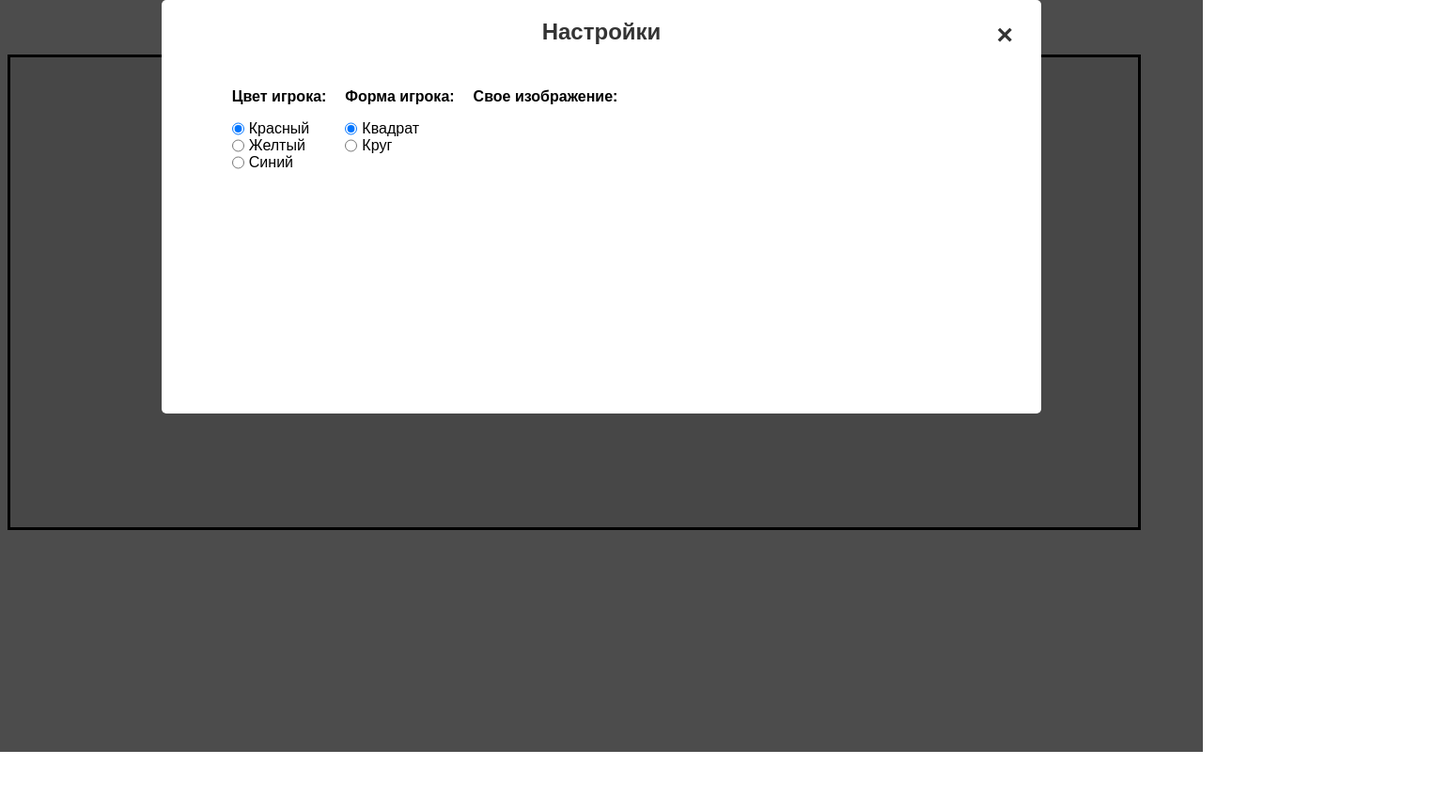
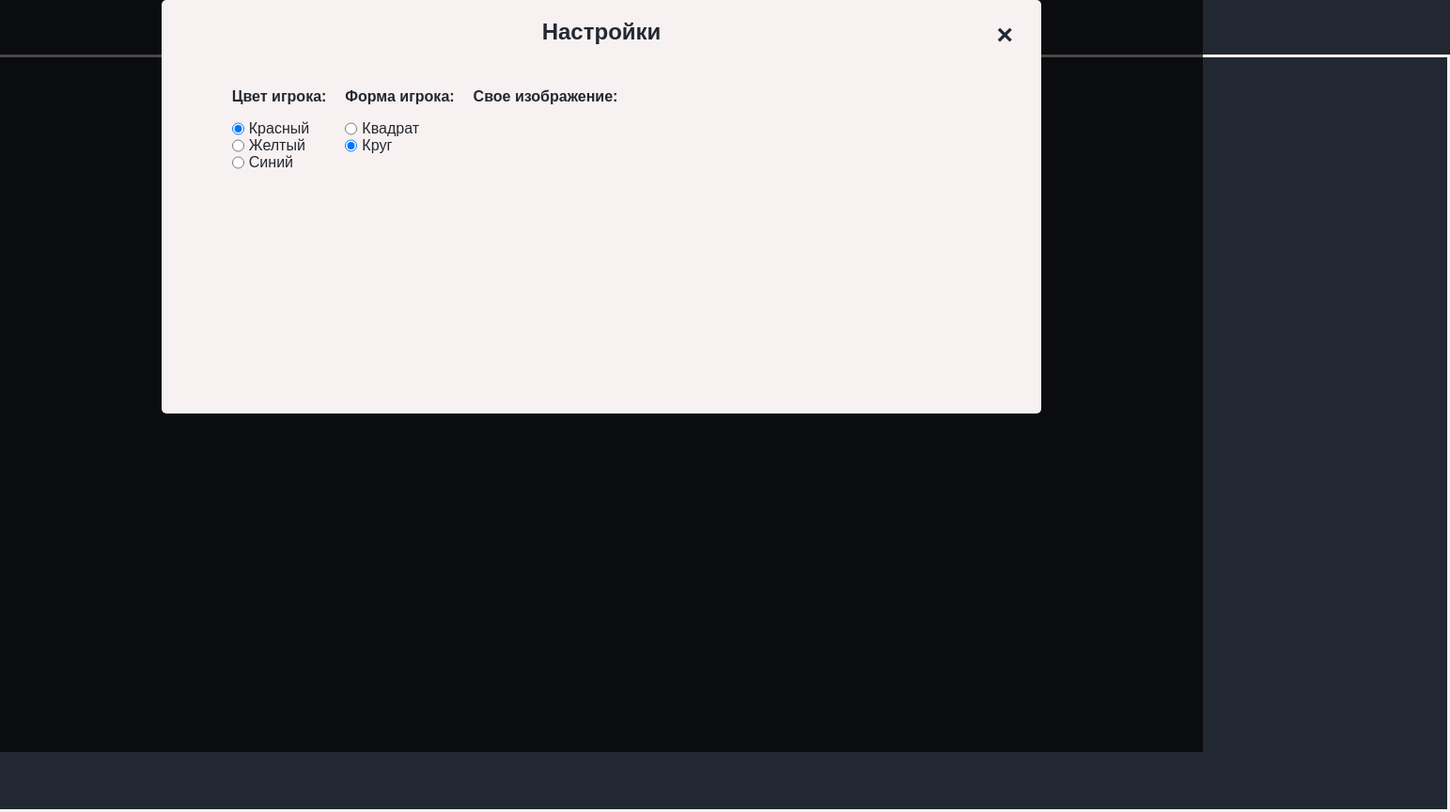
Before and after one commit to eugenepash/canvas-test, a plain HTML site: page index.html in a window 1280 px wide. Both pictures are taken after a click on the link "Настройки". Shown: the whole page at 94% size, 1543 px wide, since content can reach past the window. Before the commit the page ends 800 px from the top, so only its background shows below. Drawn offline with Linux system fonts and the light colour scheme.

Commit message:
Добавлен круг
Смена цвета, формы и коллизия с краями

```diff
--- a/index.html
+++ b/index.html
@@ -30,10 +30,10 @@
                 <div class="setFormPlayer">
                     <p>Форма игрока:</p>
                     <div class="col">
-                        <input type="radio" name="formPlayer" checked><label>Квадрат</label>
+                        <input id='setFormQuadr'  type="radio" name="formPlayer" ><label>Квадрат</label>
                     </div>
                     <div class="col">
-                        <input type="radio" name="formPlayer"><label>Круг</label>
+                        <input id="setFormCircle" type="radio" name="formPlayer" checked><label>Круг</label>
                     </div>
 
                 </div>
@@ -43,6 +43,6 @@
             </div>
         </div>
     </div>
-    <canvas id="myCanvas" width="1200" height="500"></canvas>
+    <canvas id="myCanvas" width="1800" height="800"></canvas>
     <script src="script.js"></script>
 </body>
--- a/script.js
+++ b/script.js
@@ -1,16 +1,47 @@
 let canvas = document.getElementById("myCanvas");
 let ctx = canvas.getContext("2d");
 
-let x = canvas.width / 2;
-let y = canvas.height / 2;
+let x = 0;
+let y = 0;
 let playerWidth = 50;
 let playerHeight = 50;
+let playerRadius = playerWidth / 2;
 let sizePlayer = playerWidth + playerHeight;
 
 let rightPressed = 0;
 let leftPressed = 0;
 let downPressed = 0;
 let upPressed = 0;
+
+// Обработчики кнопок:
+const setRedColor = document.querySelector('#setRedColor');
+const setYellowColor = document.querySelector('#setYellowColor');
+const setBlueColor = document.querySelector('#setBlueColor');
+const setFormQuadr = document.querySelector('#setFormQuadr');
+const setFormCircle = document.querySelector('#setFormCircle');
+// COLORS
+const red = '#b2203a';
+const yellow = '#edd207';
+const blue = '#334cc6';
+let colorPlayer = '#b2203a';
+
+
+// ВЫБОР ЦВЕТА
+setRedColor.onclick = function () {
+    colorPlayer = red; //red
+}
+setYellowColor.onclick = function () {
+    colorPlayer = yellow; //yellow
+}
+setBlueColor.onclick = function () {
+    colorPlayer = blue; //blue
+}
+//Выбор формы
+setFormQuadr.onclick = function () {
+
+}
+
+
 
 // обработка клавиш
 document.addEventListener("keydown", keyDownHandler, false);
@@ -48,11 +79,20 @@ function keyUpHandler(e) { // клавиша НЕ нажата
 
 // ОБРАБОТЧИК МЫШИ
 function getCursorPosition(canvas, event) {
-    const rect = canvas.getBoundingClientRect()
-    const xm = event.clientX - (playerWidth / 2) - rect.left
-    const ym = event.clientY - (playerHeight / 2) - rect.top
+    const rect = canvas.getBoundingClientRect();
+    const xm = event.clientX - (playerWidth / 2) - rect.left;
+    const ym = event.clientY - (playerHeight / 2) - rect.top;
+    const xr = event.clientX - (playerWidth / playerRadius) - rect.left;
+    const yr = event.clientY - (playerHeight / playerRadius) - rect.top;
+
+    if (setFormQuadr.checked) {
         x = xm;
         y = ym;
+    }
+    if (setFormCircle.checked){
+        x = xr;
+        y = yr;
+    }
 
 }
 canvas.addEventListener('mousemove', function (e) {
@@ -62,11 +102,21 @@ canvas.addEventListener('mousemove', function (e) {
 
 // отрисовка персонажа
 function playerDraw() {
+    if (setFormQuadr.checked) {
         ctx.beginPath();
         ctx.fillRect(x, y, playerWidth, playerHeight);
-    ctx.fillStyle = "red";
+        ctx.fillStyle = colorPlayer;
         ctx.fill;
         ctx.closePath();
+    }
+    if (setFormCircle.checked) {
+        ctx.beginPath();
+        ctx.fillStyle = colorPlayer;
+        ctx.arc(x, y, playerRadius, 0, 2 * Math.PI, true);
+        ctx.fill();
+        ctx.closePath();
+    }
+
     // проверка вправо-влево
     if (rightPressed) {
         x += 7;
@@ -96,9 +146,16 @@ function playerDraw() {
 function draw() {
     ctx.clearRect(0, 0, canvas.width, canvas.height); // очистка каждого кадра
     playerDraw();
-    // Проверка верхнего и правого края
+
+    // коллизия квадрата
+    if (setFormQuadr.checked) {
+    // Проверка верхнего края
     if (y < 0) {
         y = 0;
+    }
+    // проверка правого края
+    if (x > canvas.width - playerWidth) {
+        x = canvas.width - playerWidth;
     }
     // проверка нижнего края
     if (y > canvas.height - playerHeight) {
@@ -110,15 +167,28 @@ function draw() {
         x = 0;
     }
     }
+
+    // коллизия круга =============================
+    if (setFormCircle.checked) {
+    // Проверка верхнего края
+    if (y < 0 + playerRadius) {
+        y = 0 + playerRadius;
+    }
+    // проверка правого края
+    if (x > canvas.width - playerWidth + playerRadius) {
+        console.log('yes');
+        x = canvas.width - playerWidth + playerRadius
+    }
+    // проверка нижнего края
+    if (y > canvas.height - playerRadius) {
+        y = canvas.height - playerRadius;
+    }
+    // проверка левого края
+    if (x < 0 + playerRadius) {
+        x = 0 + playerRadius;
+    }
+    }
+}
 let timer = setInterval(function () {
     draw(0.01);
 }, 0.01);
-
-
-
-
-
-// Обработчики кнопок:
-const setRedColor = document.querySelector('#setRedColor');
-const setYellowColor = document.querySelector('#setYellowColor');
-const setBlueColor = document.querySelector('#setBlueColor');
--- a/style.css
+++ b/style.css
@@ -1,5 +1,14 @@
+/*
+COLORS
+DARK - #222831
+RED - #b2203a
+YELLOW - #edd207
+BLUE -  #334cc6
+LIGHT - #f8f1f1
+*/
 
-}
+
+
 body {
     display: flex;
     justify-content: center;
@@ -7,11 +16,14 @@ body {
     flex-direction: column;
     padding: 0;
     margin: 0;
+
+    background-color: #222831;
+    color: #f8f1f1;
 }
 
 canvas {
-    border: 3px solid black;
-    background: #eee;
+    border: 3px solid #f8f1f1;
+    background: #222831;
     cursor: crosshair;
 
     transition: all 0.5s linear;
@@ -34,8 +46,8 @@ body {
 .buttonStart {
     font-size: 1em;
     padding: 10px;
-    color: black;
-    border: 2px solid black;
+    color: #f8f1f1;
+    border: 2px solid #f8f1f1;
     border-radius: 2px;
     text-decoration: none;
     cursor: pointer;
@@ -43,15 +55,15 @@ body {
 }
 
 .buttonStart:hover {
-    background: black;
-    color: white;
+    background: #f8f1f1;
+    color: #222831;
 }
 
 .buttonSettings {
     font-size: 1em;
     padding: 10px;
-    color: black;
-    border: 2px solid black;
+    color: #f8f1f1;
+    border: 2px solid #f8f1f1;
     border-radius: 2px;
     text-decoration: none;
     cursor: pointer;
@@ -59,8 +71,8 @@ body {
 }
 
 .buttonSettings:hover {
-    background: black;
-    color: white;
+    background: #f8f1f1;
+    color: #222831;
 }
 
 .overlay {
@@ -87,11 +99,11 @@ body {
     display: flex;
     align-items: center;
     flex-direction: column;
-
+    color: #222831;
     margin: 0;
     padding: 20px;
 
-    background: #fff;
+    background: #f8f1f1;
     border-radius: 5px;
     width: 70%;
     height: 50%;
@@ -101,7 +113,7 @@ body {
 
 .popup h2 {
     margin-top: 0;
-    color: #333;
+    color: #222831;
 }
 
 .popup .close {
@@ -112,11 +124,11 @@ body {
     font-size: 30px;
     font-weight: bold;
     text-decoration: none;
-    color: #333;
+    color: #222831;
 }
 
 .popup .close:hover {
-    color: red;
+    color: #b2203a;
 }
 
 .popup .content {
```
Also changed, not shown: 1 other file. Lines whose indentation alone changed are shown as unchanged.
